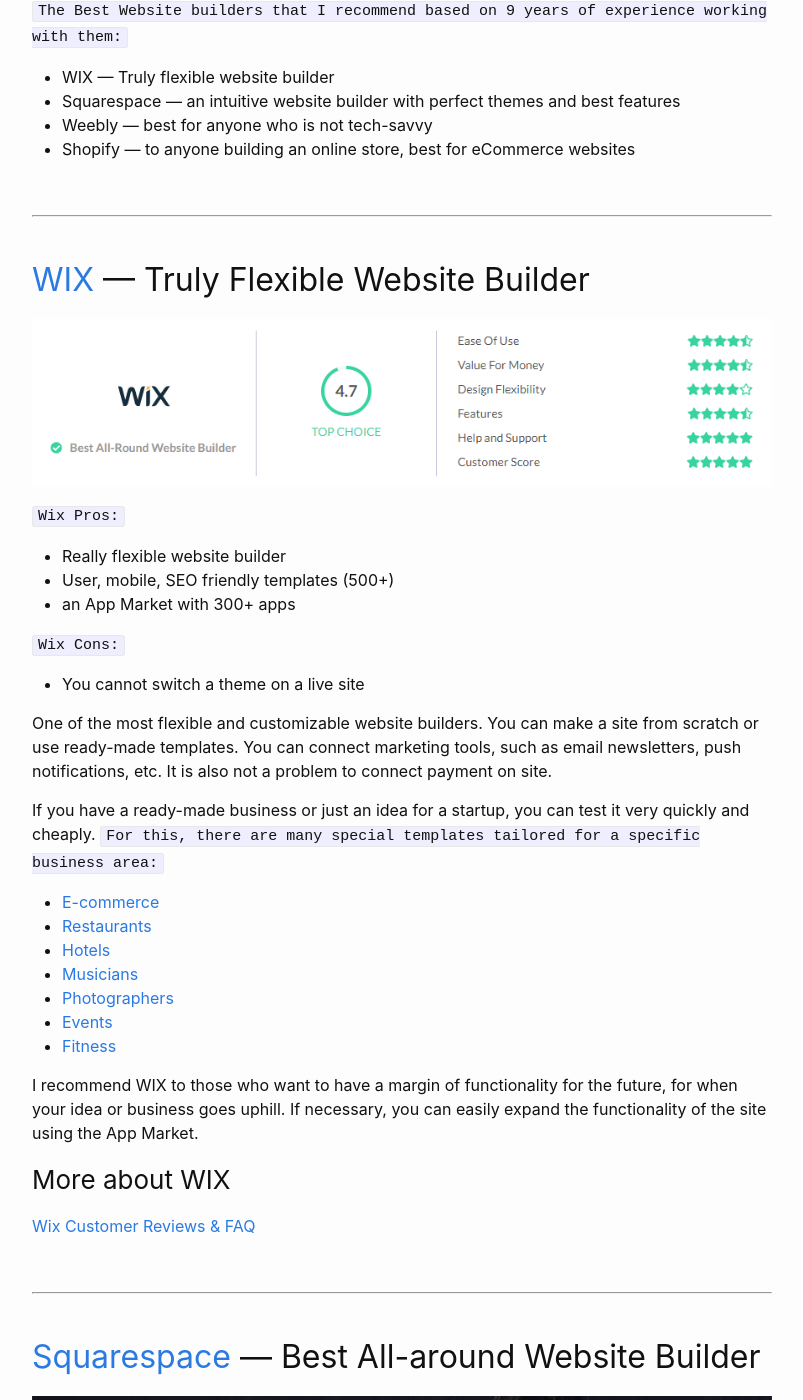
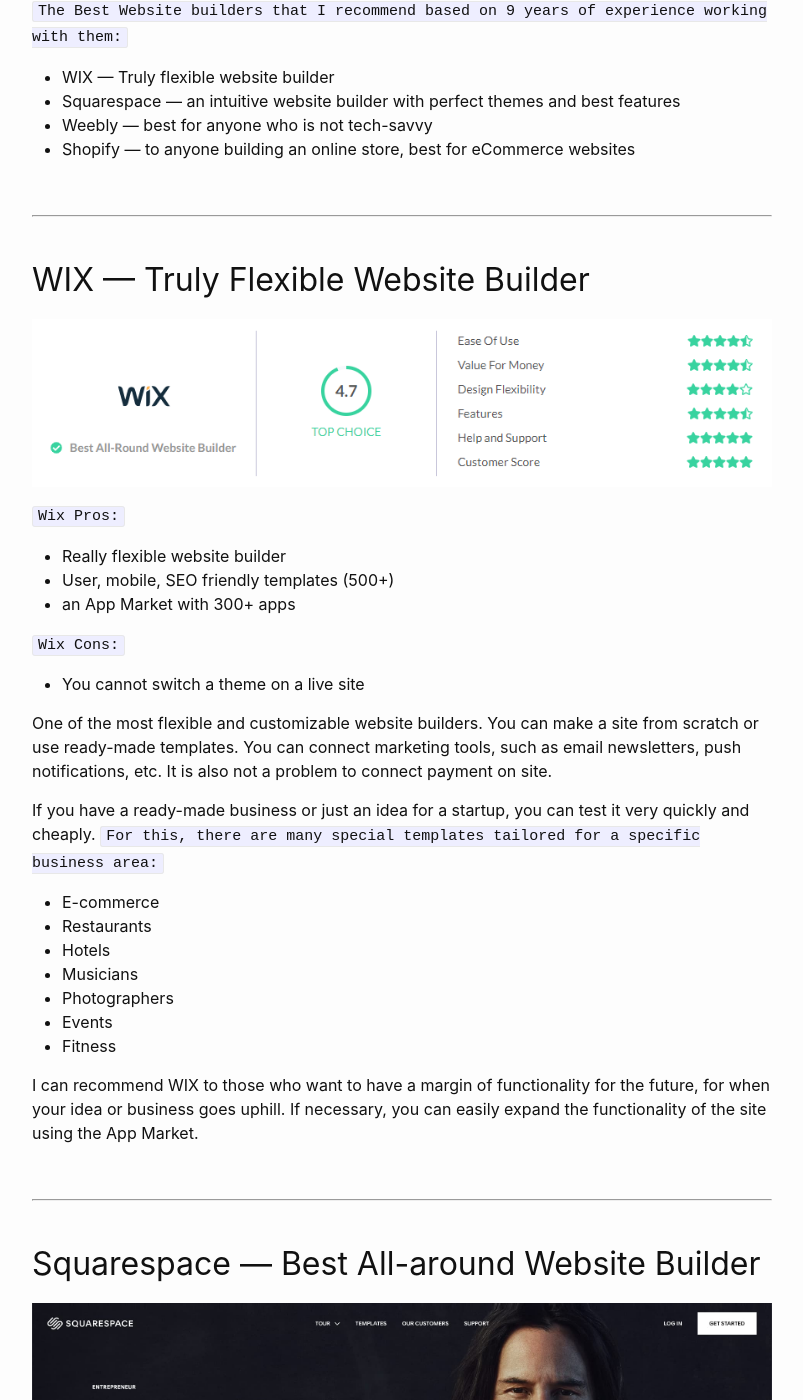
Before and after one commit to LokuSE/lokuse.github.io, a Jekyll site: the page built from _posts/2019-10-19-best-website-builders.markdown, in a window 1280 px wide and 1400 px high, scrolled down 419 px. Shown: the whole window, without its empty margins (238-1041 px from the left). Built offline with Jekyll 4.4.1, drawn with Linux system fonts in a browser that asks for light colours; some of the changed text lies outside the part shown.

Commit message:
main - no links

```diff
--- a/_posts/2019-10-19-best-website-builders.markdown
+++ b/_posts/2019-10-19-best-website-builders.markdown
@@ -27,8 +27,8 @@ And, you will not believe, only 1 is the best option for eCommerce.
 
 <br>
 
-## [WIX] — Truly Flexible Website Builder
-[WIX]: https://wix.com
+## WIX — Truly Flexible Website Builder
+
 ![WIX-scores](/assets/wix-stars.png)
 
 `Wix Pros:`
@@ -45,26 +45,15 @@ One of the most flexible and customizable website builders. You can make a site
 
 If you have a ready-made business or just an idea for a startup, you can test it very quickly and cheaply. `For this, there are many special templates tailored for a specific business area:`
 
-* [E-commerce]
-* [Restaurants]
-* [Hotels]
-* [Musicians]
-* [Photographers]
-* [Events]
-* [Fitness]
+* E-commerce
+* Restaurants
+* Hotels
+* Musicians
+* Photographers
+* Events
+* Fitness
 
-[E-commerce]: https://www.wix.com/ecommerce/website
-[Restaurants]: https://www.wix.com/restaurant/website
-[Hotels]: https://wix.com/hotels/website
-[Musicians]: https://wix.com/music/website
-[Photographers]: https://www.wix.com/photography/website
-[Events]: https://www.wix.com/event/website
-[Fitness]: https://www.wix.com/fitness/website
-
-I recommend WIX to those who want to have a margin of functionality for the future, for when your idea or business goes uphill. If necessary, you can easily expand the functionality of the site using the App Market.
-
-### More about WIX
-[Wix Customer Reviews & FAQ](/wix-customer-reviews)
+I can recommend WIX to those who want to have a margin of functionality for the future, for when your idea or business goes uphill. If necessary, you can easily expand the functionality of the site using the App Market.
 
 <br>
 
@@ -98,18 +86,14 @@ I recommend WIX to those who want to have a margin of functionality for the futu
 
 I can recommend Squarespace. It's one of the best comprehensive website builder.  They were able to combine an intuitive website builder with perfect themes, best (in market) features and competitive pricing plans.
 
-
-### More about Squarespace
-[Squarespace Customer Reviews & FAQ](/squarespace-customer-reviews)
-
 <br>
 
 ***
 
 <br>
 
-## [Shopify] — Best Ecommerce Website Builder
-[Shopify]: https://www.shopify.com/
+## Shopify — Best Ecommerce Website Builder
+
 ![shipify-scores](/assets/shopify-scores.png)
 
 If your goal is to build a purely commercial site, I recommend Shopify.
@@ -121,6 +105,7 @@ A distinctive feature of Shopify is an application store that covers any marketi
 There are other eCommerce website builders, but they do not cover a fifth of the functionality available in the App Store Shopify.
 
 ![Shopify-app-store-statistics](/assets/shopify-app-store-statistics.jpg)
+
 Shopify has much more applications than competitors.
 
 **In addition to a huge app store, Shopify has launched and supports such innovative functionality as:**
--- a/_posts/2020-04-19-wix-customer-reviews.markdown
+++ b/_posts/2020-04-19-wix-customer-reviews.markdown
@@ -1,7 +1,7 @@
 ---
 layout: post
 title:  "Wix Customer Reviews & FAQ (2020)"
-date:   2020-04-20 23:57:57 +0300
+date:   2022-04-20 23:57:57 +0300
 permalink: /wix-customer-reviews
 ---
 
--- a/_posts/2020-04-28-squarespace-customer-reviews.markdown
+++ b/_posts/2020-04-28-squarespace-customer-reviews.markdown
@@ -1,7 +1,7 @@
 ---
 layout: post
 title:  "Squarespace Customer Reviews & FAQ (2020)"
-date:   2020-04-28 21:40:57 +0300
+date:   2022-04-28 21:40:57 +0300
 permalink: /squarespace-customer-reviews
 ---
 
```
Also changed, not shown: other parts of _posts/2019-10-19-best-website-builders.markdown (+2 -5 lines).
